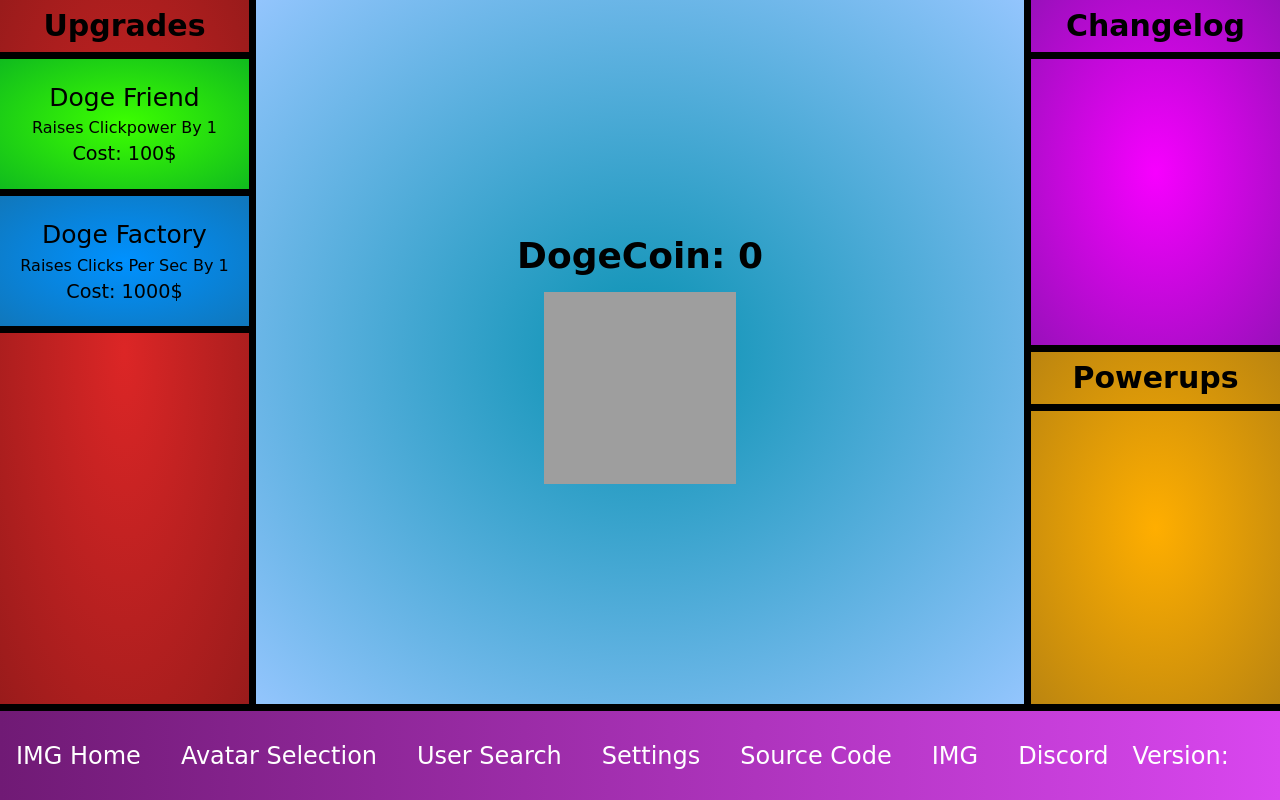
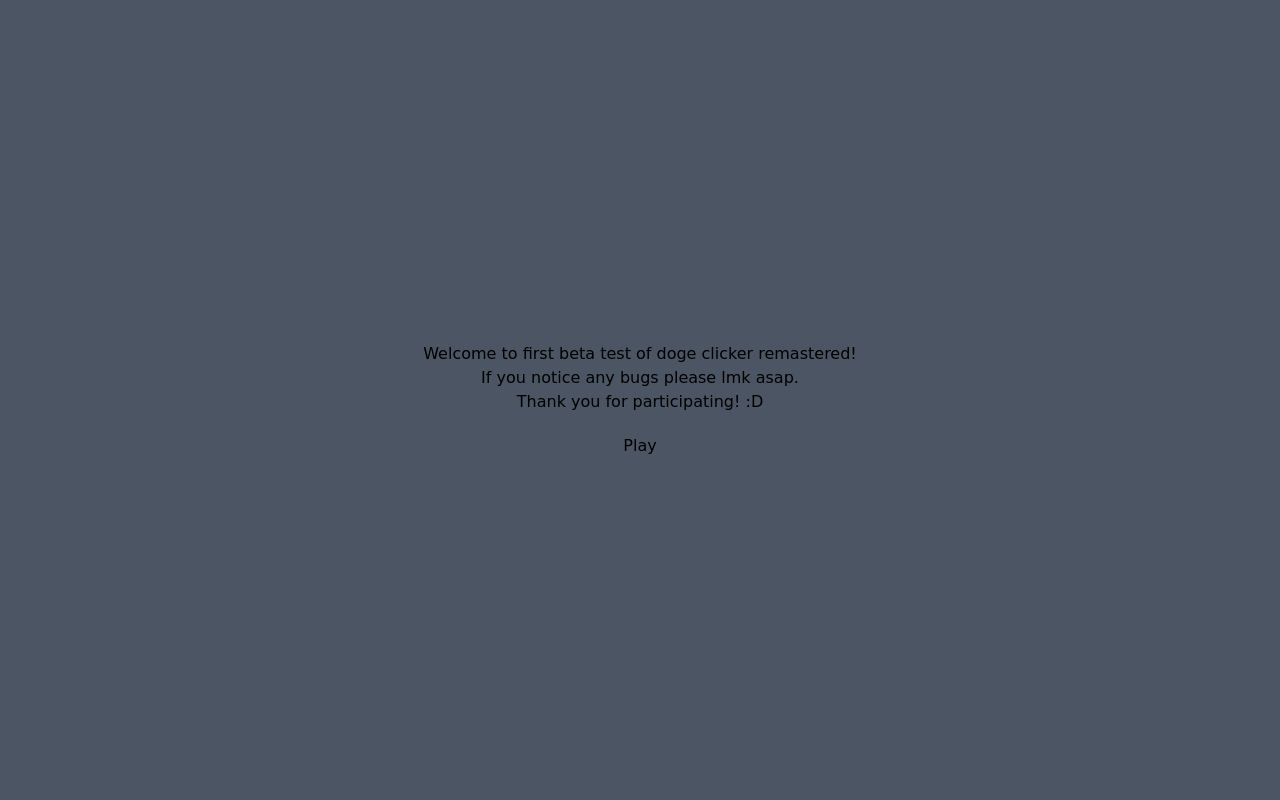
Before and after one commit to Nit-Twit/Doge-Clicker, a Next.js app: page / in a window 1280 px wide. Built offline with nearby package versions, Linux system fonts and the light colour scheme; grey boxes are pictures that could not be loaded.

Commit message:
build 0.1a

```diff
--- a/app/not-found.tsx
+++ b/app/not-found.tsx
@@ -1,18 +1,14 @@
 "use client"
 
-import Router from "next/navigation"
-
-function handleClick() {
-    Router.redirect("/")
-}
+import Link from "next/link"
 
 export default function NotFoundPage() {
     return(
         <div>
             <title>Not Found | Doge Clicker</title>
-            <div className="flex flex-col w-full h-[88vh] bg-blue-600 items-center justify-center">
+            <div className="flex flex-col w-full h-[88vh] bg-blue-600 items-center justify-center gap-4">
                 <h1 className="text-2xl">Error 404 - Could Not Find The Page You're Looking For :/</h1>
-                <button onClick={handleClick}>Home</button>
+                <Link className="text-xl" href={"/"} >Home</Link>
             </div>
         </div>
     )
--- a/app/page.tsx
+++ b/app/page.tsx
@@ -1,22 +1,17 @@
 "use client";
 
-import Upgrades from "@/components/upgrades";
-import MiddlePanel from "@/components/middle";
-import RightPanel from "@/components/right-panel";
-import Image from "next/image";
-// import { useState, useRef } from "react";
-
-// function handleImageClick(e: React.MouseEvent<HTMLImageElement>) {
-//   console.log(e.target);
-//   e.target = "/images/dogeBark.png";
-// }
+import KeyInput from "@/components/apiCheck";
+import Game from "@/components/game";
+import MainMenu from "@/components/mainmenu";
+import { useState } from "react";
 
 export default function HomePage() {
+  const [page, setPage] = useState("betaTest1");
   return (
-    <div className="flex flex-row h-full">
-      <Upgrades></Upgrades>
-      <MiddlePanel></MiddlePanel>
-      <RightPanel></RightPanel>
+    <div className="flex flex-row h-full w-full">
+      {page === "game" && <Game />}
+      {page === "menu" && <MainMenu />}
+      {page === "betaTest1" && <KeyInput setPage={setPage} />}
     </div>
   );
 }
--- /dev/null
+++ b/components/apiCheck.tsx
@@ -0,0 +1,18 @@
+import React from "react";
+
+// Define a type for the props
+interface GameProps {
+  setPage: (page: "menu" | "game") => void;
+}
+
+// Correctly type the component props
+const KeyInput: React.FC<GameProps> = ({ setPage }) => {
+  return (
+    <div className="flex flex-col gap-5 h-screen bg-gray-600 z-50 w-full justify-center items-center">
+        <h1 className="w-1/2">Welcome to first beta test of doge clicker remastered!<br />If you notice any bugs please lmk asap.<br />Thank you for participating! :D</h1>
+      <button onClick={() => setPage("game")}>Play</button>
+    </div>
+  );
+};
+
+export default KeyInput;
--- /dev/null
+++ b/components/audioLoop.tsx
@@ -0,0 +1,29 @@
+"use client";
+
+import React, { useEffect, useRef } from 'react';
+
+const AudioPlayer = () => {
+  const audioRef = useRef<HTMLAudioElement>(null);
+
+  useEffect(() => {
+    const audioElement = audioRef.current;
+    if (audioElement) {
+      audioElement.loop = true;
+      audioElement.play().catch(error => {
+        console.error("Audio play was prevented:", error);
+      });
+    }
+  }, []);
+
+  return (
+    <audio
+      ref={audioRef}
+      src="menu-loop.mp3"
+      autoPlay
+      controls
+      className="hidden"
+    ></audio>
+  );
+};
+
+export default AudioPlayer;
--- /dev/null
+++ b/components/game.tsx
@@ -0,0 +1,22 @@
+"use client";
+
+import Upgrades from "@/components/upgrades";
+import MiddlePanel from "@/components/middle";
+import RightPanel from "@/components/right-panel";
+import Image from "next/image";
+// import { useState, useRef } from "react";
+
+// function handleImageClick(e: React.MouseEvent<HTMLImageElement>) {
+//   console.log(e.target);
+//   e.target = "/images/dogeBark.png";
+// }
+
+export default function Game() {
+  return (
+    <div className="flex flex-row h-full w-full">
+      <Upgrades></Upgrades>
+      <MiddlePanel></MiddlePanel>
+      <RightPanel></RightPanel>
+    </div>
+  );
+}
--- /dev/null
+++ b/components/mainmenu.tsx
@@ -0,0 +1,12 @@
+import Image from "next/image";
+import AudioPlayer from "@/components/audioLoop";
+
+export default function MainMenu() {
+    return (
+        <div className="flex w-screen h-screen">
+            <Image src="/images/menubg.jpg
+            " alt="Doge" fill />
+            <AudioPlayer />
+        </div>
+    )
+}
--- a/components/navbar.tsx
+++ b/components/navbar.tsx
@@ -3,7 +3,7 @@
 export default function NavBar() {
   return (
     <div
-      className={`flex items-center justify-start gap-2 text-2xl text-white border-t-[7px] border-black bg-gradient-to-r from-fuchsia-900 to-fuchsia-500 h-[12vh]`}
+      className={`flex items-center justify-start gap-2 text-2xl z-40 text-white border-t-[7px] border-black bg-gradient-to-r from-fuchsia-900 to-fuchsia-500 h-[12vh]`}
     >
       <Link className={`hover:bg-white hover:text-black px-4 cursor-pointer h-full items-center flex`} href="https://www.imakegamez.com">
         IMG Home
```
Also changed, not shown: public/images/menubg.jpg (added), 1 other file (tests, documents, lock files or other folders).
